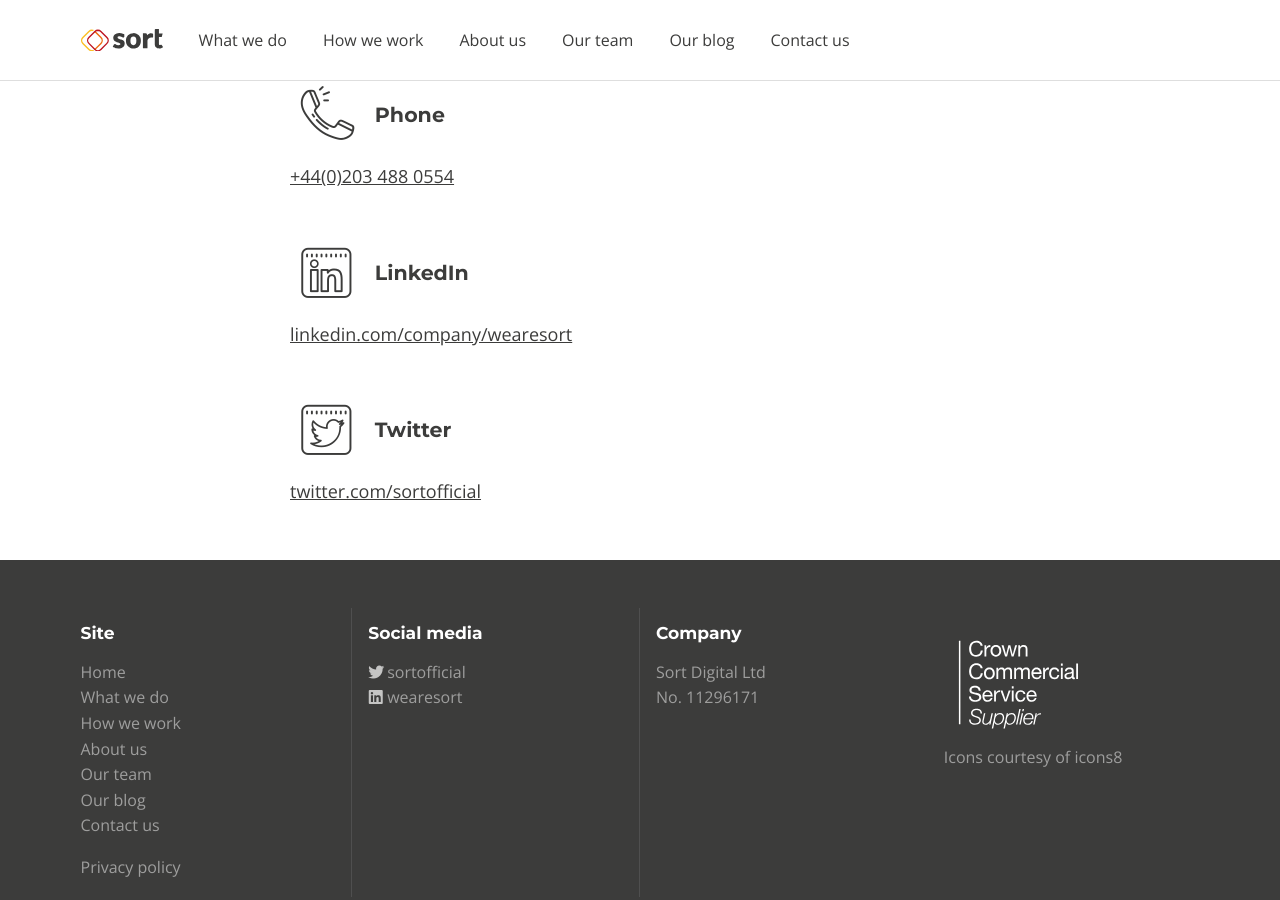
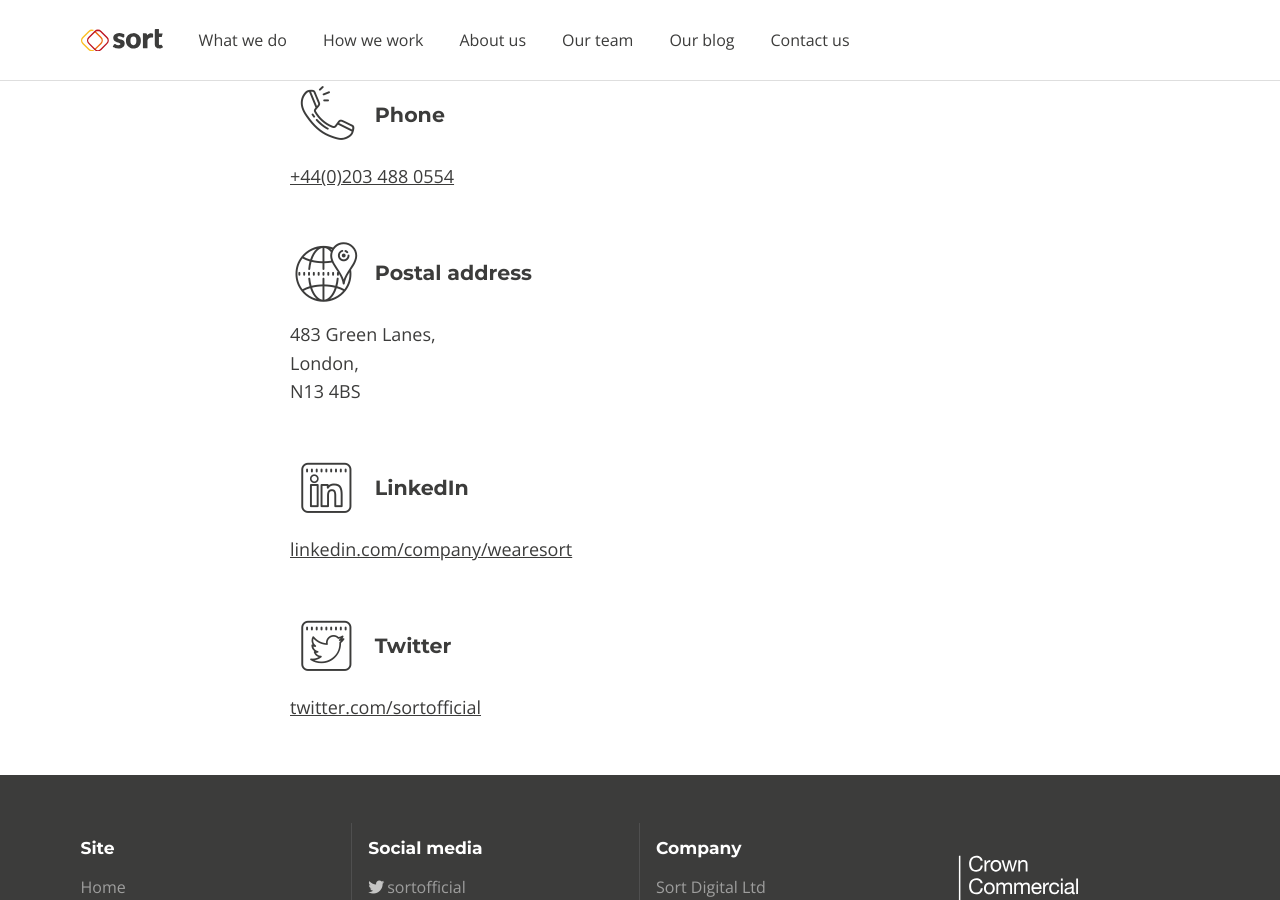
Before and after one commit to wearesort/sort-wearesort, a Jekyll site: the page built from _pages/contact-us.html, in a window 1280 px wide and 900 px high, scrolled down 430 px. Built offline with Jekyll 4.4.1, drawn with Linux system fonts in a browser that asks for light colours; nearby versions of some CDN libraries; a script that is not in the unit is left out; comment, search, counter and statistics services are not loaded.

Commit message:
Added address, removed Dan

```diff
--- a/_includes/block-7.html
+++ b/_includes/block-7.html
@@ -1,11 +1,11 @@
 <div class="block">
-  <a href="{{ include.url }}" {% unless include.mailto %}target="_blank"{% endunless %}>
+  {% if include.url %}<a href="{{ include.url }}" {% unless include.mailto %}target="_blank"{% endunless %}>{% endif %}
     <h3 class="ui header">
       <i class="{{ include.icon }} icon"></i>
       <div class="content">
         {{ include.title }}
       </div>
     </h3>
-  </a>
+  {% if include.url %}</a>{% endif %}
   <p>{{ include.body }}</p>
 </div>
--- a/_pages/contact-us.html
+++ b/_pages/contact-us.html
@@ -29,6 +29,12 @@
   %}
   {% include block-7.html
     mailto=false
+    icon="location custom"
+    title="Postal address"
+    body='483 Green Lanes,<br/>London,<br/>N13 4BS'
+  %}
+  {% include block-7.html
+    mailto=false
     url="https://www.linkedin.com/company/wearesort"
     icon="linkedin custom"
     title="LinkedIn"
```
Also changed, not shown: _team/dan.md (deleted, +0 -6 lines).
